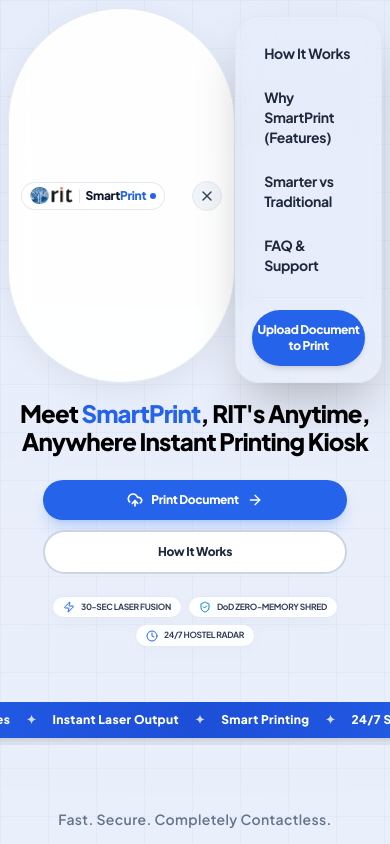
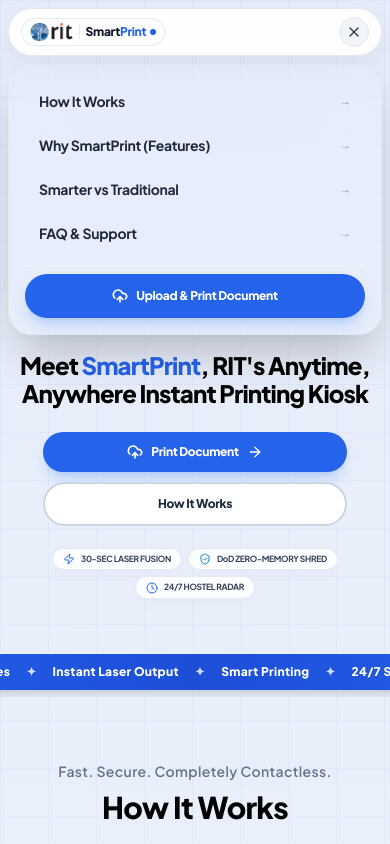
Before and after one commit to devaprakashj/printpoint-kiosk, a Next.js app: page / in a window 390 px wide. Both pictures are taken after a click on the button 354 px from the left and 32 px from the top of the page. Shown: the top 844 px of the page. Built offline with nearby package versions, Linux system fonts and the light colour scheme.

Commit message:
fix(mobile): resolve mobile menu drawer distortion by removing flex row layout

```diff
--- a/src/app/page.tsx
+++ b/src/app/page.tsx
@@ -97,8 +97,8 @@
       />
 
       {/* ── FLOATING PILL NAVIGATION (CENTERED LOGO MATCHING REFERENCE) ── */}
-      <div className="sticky top-2 sm:top-5 z-50 max-w-5xl mx-auto px-2 xs:px-4 sm:px-6 flex justify-center">
-        <header className="w-full md:w-fit rounded-full bg-white/95 backdrop-blur-md px-3 xs:px-4 md:px-8 py-2 md:py-2.5 flex items-center justify-between md:justify-center border border-slate-200/90 shadow-[0_8px_30px_rgba(0,0,0,0.06)] transition-all duration-300">
+      <div className="sticky top-2 sm:top-5 z-50 max-w-5xl mx-auto px-2 xs:px-4 sm:px-6">
+        <header className="w-full md:w-fit mx-auto rounded-full bg-white/95 backdrop-blur-md px-3 xs:px-4 md:px-8 py-2 md:py-2.5 flex items-center justify-between md:justify-center border border-slate-200/90 shadow-[0_8px_30px_rgba(0,0,0,0.06)] transition-all duration-300">
 
           {/* Mobile Layout (Logo Left, Hamburger Right) */}
           <div className="flex md:hidden items-center justify-between w-full">
@@ -142,15 +142,51 @@
 
         {/* Mobile Dropdown Menu Drawer */}
         {mobileMenuOpen && (
-          <div className="md:hidden mt-2 bg-white/98 backdrop-blur-lg rounded-3xl p-4 sm:p-5 space-y-3 shadow-2xl border border-slate-200 animate-fade-in">
+          <div className="md:hidden mt-2 bg-white/98 backdrop-blur-xl rounded-3xl p-4 sm:p-5 space-y-3 shadow-2xl border border-slate-200 animate-fade-in w-full max-w-md mx-auto">
             <nav className="flex flex-col space-y-1 text-sm font-bold text-slate-800">
-              <a href="#how-it-works" onClick={() => setMobileMenuOpen(false)} className="px-3 py-2.5 rounded-xl hover:bg-blue-50 hover:text-[#2563eb] transition-colors">How It Works</a>
-              <a href="#features" onClick={() => setMobileMenuOpen(false)} className="px-3 py-2.5 rounded-xl hover:bg-blue-50 hover:text-[#2563eb] transition-colors">Why SmartPrint (Features)</a>
-              <a href="#comparison" onClick={() => setMobileMenuOpen(false)} className="px-3 py-2.5 rounded-xl hover:bg-blue-50 hover:text-[#2563eb] transition-colors">Smarter vs Traditional</a>
-              <a href="#faq" onClick={() => setMobileMenuOpen(false)} className="px-3 py-2.5 rounded-xl hover:bg-blue-50 hover:text-[#2563eb] transition-colors">FAQ & Support</a>
+              <a
+                href="#how-it-works"
+                onClick={() => setMobileMenuOpen(false)}
+                className="px-3.5 py-2.5 rounded-2xl hover:bg-blue-50 hover:text-[#2563eb] transition-colors flex items-center justify-between"
+              >
+                <span>How It Works</span>
+                <span className="text-slate-400 text-xs">→</span>
+              </a>
+              <a
+                href="#features"
+                onClick={() => setMobileMenuOpen(false)}
+                className="px-3.5 py-2.5 rounded-2xl hover:bg-blue-50 hover:text-[#2563eb] transition-colors flex items-center justify-between"
+              >
+                <span>Why SmartPrint (Features)</span>
+                <span className="text-slate-400 text-xs">→</span>
+              </a>
+              <a
+                href="#comparison"
+                onClick={() => setMobileMenuOpen(false)}
+                className="px-3.5 py-2.5 rounded-2xl hover:bg-blue-50 hover:text-[#2563eb] transition-colors flex items-center justify-between"
+              >
+                <span>Smarter vs Traditional</span>
+                <span className="text-slate-400 text-xs">→</span>
+              </a>
+              <a
+                href="#faq"
+                onClick={() => setMobileMenuOpen(false)}
+                className="px-3.5 py-2.5 rounded-2xl hover:bg-blue-50 hover:text-[#2563eb] transition-colors flex items-center justify-between"
+              >
+                <span>FAQ &amp; Support</span>
+                <span className="text-slate-400 text-xs">→</span>
+              </a>
             </nav>
-            <div className="pt-3 border-t border-slate-200 flex flex-col gap-2">
-              <Link href="/upload" onClick={() => setMobileMenuOpen(false)} className="w-full py-3 rounded-full bg-[#2563eb] text-white text-center font-extrabold text-xs shadow-md">Upload Document to Print</Link>
+
+            <div className="pt-2 border-t border-slate-100 flex flex-col gap-2">
+              <Link
+                href="/upload"
+                onClick={() => setMobileMenuOpen(false)}
+                className="w-full py-3.5 rounded-full bg-[#2563eb] hover:bg-[#1d4ed8] text-white text-center font-extrabold text-xs shadow-lg shadow-blue-500/25 flex items-center justify-center gap-2 transition-all active:scale-98"
+              >
+                <UploadCloud className="w-4 h-4 stroke-[2.5]" />
+                <span>Upload &amp; Print Document</span>
+              </Link>
             </div>
           </div>
         )}
```
